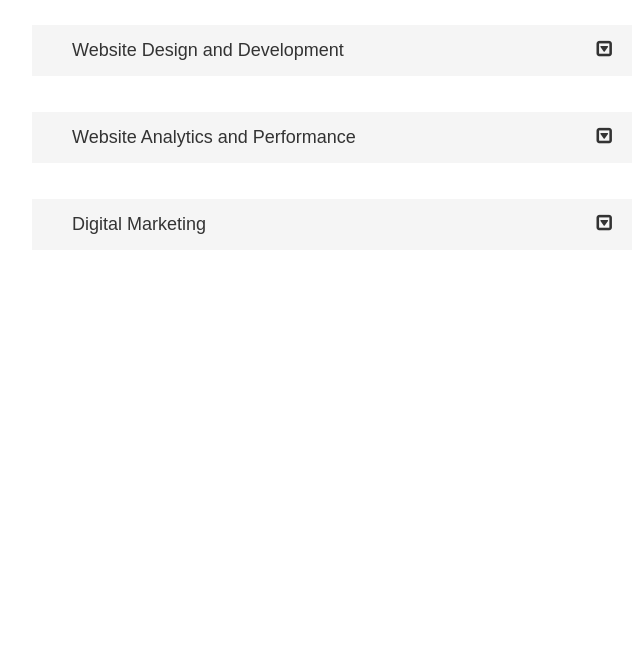
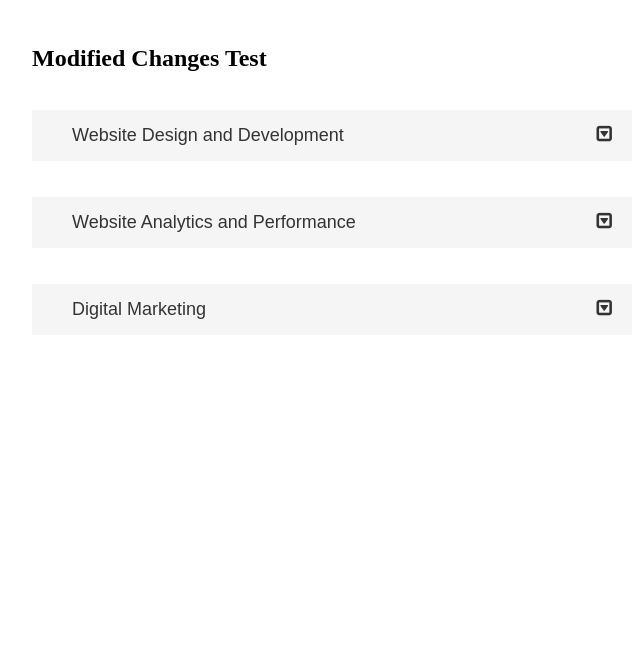
Before and after one commit to AbdulRafay2325/cst8911_lab3, a plain HTML site: page index.html in a window 1280 px wide. Shown: the part 141-800 px from the top of the page, without its empty margins (308-951 px from the left). Drawn offline with Linux system fonts and the light colour scheme; a script that the page names is missing.

Commit message:
Update index.html

```diff
--- a/index.html
+++ b/index.html
@@ -11,6 +11,7 @@
 			<link rel="stylesheet" href="https://cdnjs.cloudflare.com/ajax/libs/font-awesome/4.7.0/css/font-awesome.min.css">
 			<div class="container">
 			  <h1>Accessible Accordions</h1>
+			  <h2>Modified Changes Test</h2>
 
 			  <button class="accordion" id="accordion1" aria-expanded="false" aria-controls="panel1">
 			    Website Design and Development
```
